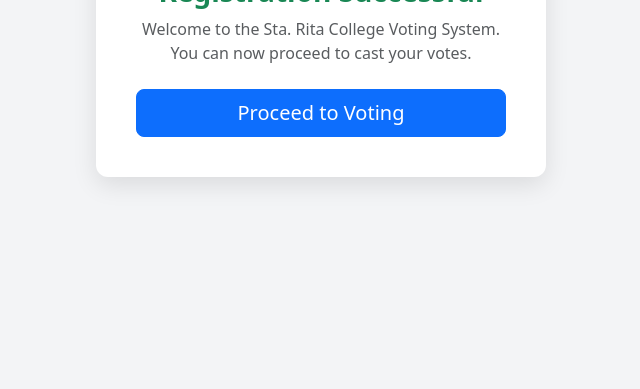
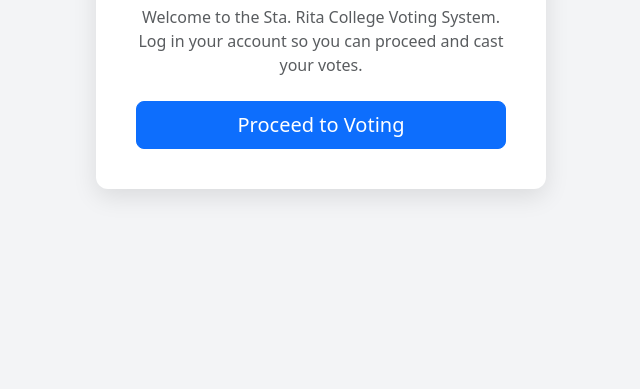
Before and after one commit to shibaltristan/admin-sad, a plain HTML site: page saksesregister.html in a window 1280 px wide. Shown: the part 411-800 px from the top of the page, without its empty margins (319-959 px from the left). Drawn offline with nearby package versions, Linux system fonts and the light colour scheme.

Commit message:
Update saksesregister.html

```diff
--- a/saksesregister.html
+++ b/saksesregister.html
@@ -36,7 +36,7 @@
         <img src="srclogo.webp" alt="School Logo">
 
         <h3 class="fw-bold mb-2 text-success">Registration Successful</h3> <p class="text-muted mb-4">
-            Welcome to the Sta. Rita College Voting System. You can now proceed to cast your votes.
+            Welcome to the Sta. Rita College Voting System. Log in your account so you can proceed and cast your votes.
         </p>
 
         <a href="indexuser.html" class="btn btn-primary btn-lg w-100">Proceed to Voting</a>
@@ -44,4 +44,5 @@
 
 </body>
 
+
 </html>
```
